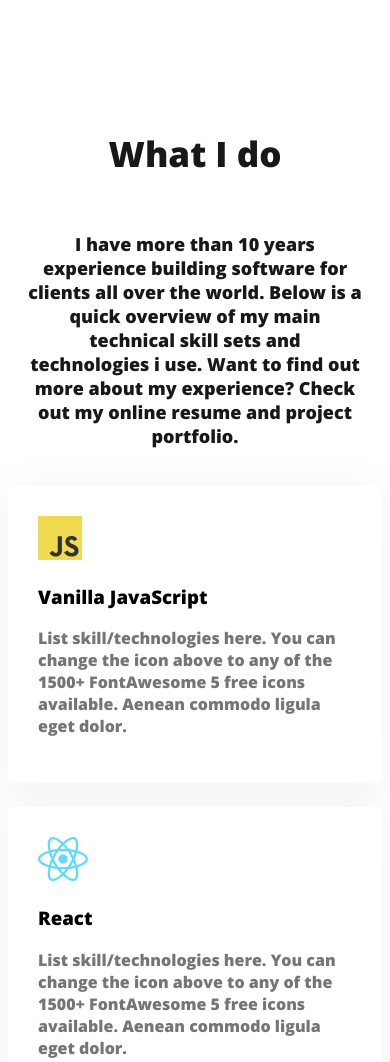
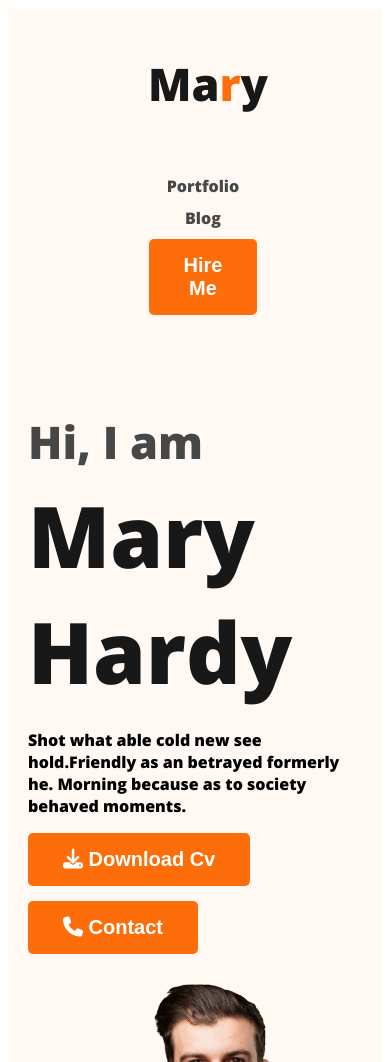
Before and after one commit to shahriarhasan607/Web-Developer-Portfolio, a plain HTML site: page index.html in a window 390 px wide. Shown: the top 1062 px of the page. Drawn offline with nearby package versions, Linux system fonts and the light colour scheme.

Commit message:
new responsive add for header

```diff
--- a/index.html
+++ b/index.html
@@ -19,7 +19,7 @@
     ></script>
   </head>
   <body>
-    <header class="header hide">
+    <header class="header">
       <nav>
         <h3 class="nav-title">Ma<span class="text-primary">r</span>y</h3>
         <ul>
@@ -51,7 +51,7 @@
       </div>
     </header>
     <main>
-      <section class="about hide">
+      <section class="about">
         <h3 class="section-title">About Me</h3>
         <p class="section-description">
           I, m a designer & developer with a passion for web design. I enjoy
--- a/styles/portfolio.css
+++ b/styles/portfolio.css
@@ -213,14 +213,35 @@ footer {
   display: none;
 }
 @media screen and (max-width: 576px){
-  .skills-container, .resume-container, footer{
+  .header{
+    background-image: none;
+  }
+   nav,
+   nav > ul,
+  .banner,
+  .skills-container,
+  .resume-container,
+  .about-info-container,
+   footer{
     flex-direction: column;
   }
+  .banner .profile-pic{
+    width: 100%;
+  }
+  nav > ul{
+    gap: 10px;
+  }
+
+  .banner,
   #what-i-do-description{
     padding: 20px;
   }
-  footer{
+
+  footer, .about{
     padding: 10px ;
+  }
+  .button-primary{
+    margin-bottom: 15px;
   }
   .footer-column{
     width: 100%;
@@ -234,4 +255,7 @@ footer {
   footer{
     padding: 30px ;
   }
+  .button-primary{
+    margin-bottom: 15px;
+  }
 }
```
